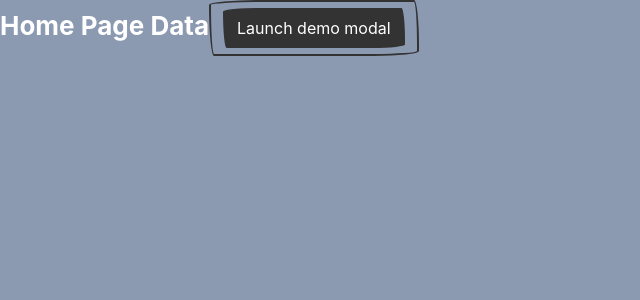
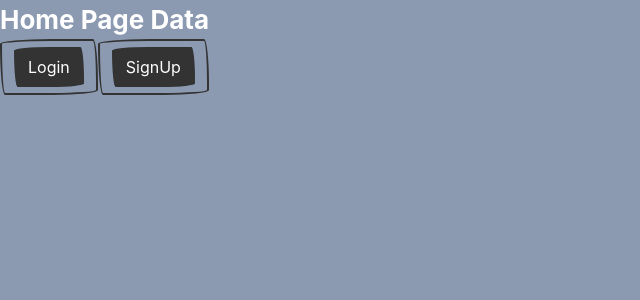
Before and after one commit to davidka7/knd-react, a React (Create React App) app: page / in a window 1280 px wide. Shown: the top 300 px of the page, without its empty margins (0-640 px from the left). Built offline with nearby package versions, Linux system fonts and the light colour scheme; a web font is replaced by a local one.

Commit message:
modal for log in log out

```diff
--- a/src/container/Account.js
+++ b/src/container/Account.js
@@ -1,4 +1,4 @@
-import React, { useState }  from 'react';
+import React, { useState } from 'react';
 import Login from '../component/Login';
 import SignUp from '../component/SignUp';
 import { Link } from 'react-router-dom';
@@ -12,6 +12,8 @@ const Account = () => {
 
     const handleClose = () => setShow(false);
     const handleShow = () => setShow(true);
+    const handleLogin = () => setShow(false);
+    const handleSignUp = () => setShow(false);
     let user = undefined
     const list = () => {
         if (user) {
@@ -25,22 +27,41 @@ const Account = () => {
         else {
             return (
                 // <div> {<Login />} {<SignUp />} </div>
+                <div>
                     <div className="btn btn-outline-primary">
                         <Button onClick={handleShow}>
-        Launch demo modal
+                            Login
       </Button>
 
                         <Modal show={show} onHide={handleClose}>
                             <Modal.Header closeButton>
-          <Modal.Title>Modal heading</Modal.Title>
+                                <Modal.Title>Login</Modal.Title>
                             </Modal.Header>
-        <Modal.Body>Woohoo, you're reading this text in a modal!</Modal.Body>
+                            <Modal.Body><div>{<Login />}</div></Modal.Body>
                             <Modal.Footer>
-          <Button variant="primary" onClick={handleClose}>
+                                <Button variant="primary" onClick={handleLogin}>
                                     Submit
           </Button>
                             </Modal.Footer>
                         </Modal>
+                    </div>
+                    <div className="btn btn-outline-primary">
+                        <Button onClick={handleShow}>
+                            SignUp
+      </Button>
+
+                        <Modal show={show} onHide={handleClose}>
+                            <Modal.Header closeButton>
+                                <Modal.Title>SignUp</Modal.Title>
+                            </Modal.Header>
+                            <Modal.Body><div>{<SignUp/>}</div></Modal.Body>
+                            <Modal.Footer>
+                                <Button variant="primary" onClick={handleSignUp}>
+                                    Submit
+          </Button>
+                            </Modal.Footer>
+                        </Modal>
+                    </div>
                 </div>
             )
         }
```
Lines whose indentation alone changed are shown as unchanged.
